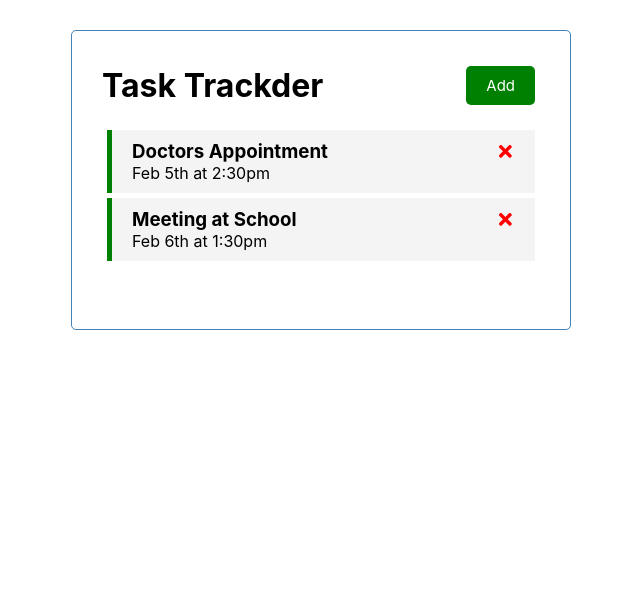
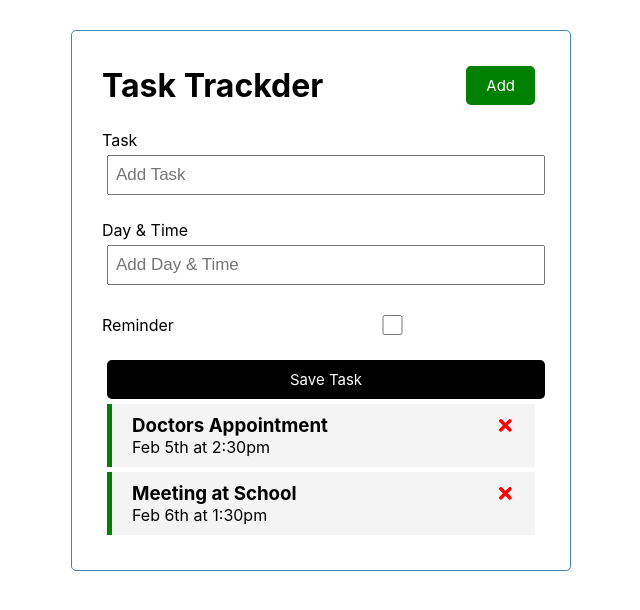
Before and after one commit to kaungphyowai/react-task-tracker, a React (Create React App) app: page / in a window 1280 px wide. Shown: the top 610 px of the page, without its empty margins (319-959 px from the left). Built offline with nearby package versions, Linux system fonts and the light colour scheme.

Commit message:
Add task form

```diff
--- a/src/App.js
+++ b/src/App.js
@@ -1,6 +1,7 @@
 import Tasks from './components/Tasks'
 import Header from "./components/Header"
 import { useState } from 'react'
+import AddTask from './components/AddTask';
 
 function App() {
   const [tasks, setTasks] = useState([
@@ -29,6 +30,7 @@ function App() {
   return (
     <div className="container">
       <Header />
+      <AddTask />
       {tasks.length > 0 ? <Tasks tasks={tasks} onDelete={deleteTask} onToggle={toggleReminder} /> : "There is no task"}
     </div>
   );
--- /dev/null
+++ b/src/components/AddTask.js
@@ -0,0 +1,25 @@
+
+
+const AddTask = () => {
+
+    return (
+        <form>
+            <div className='form-control'>
+                <label>Task</label>
+                <input type='text' placeholder='Add Task' />
+            </div>
+            <div className='form-control'>
+                <label>Day & Time </label>
+                <input type='text' placeholder='Add Day & Time' />
+            </div>
+            <div className='form-control form-control-check'>
+                <label>Reminder</label>
+                <input type='checkbox' />
+
+            </div>
+            <input className="btn btn-block" type="submit" value="Save Task" />
+        </form>
+    )
+}
+
+export default AddTask
```
